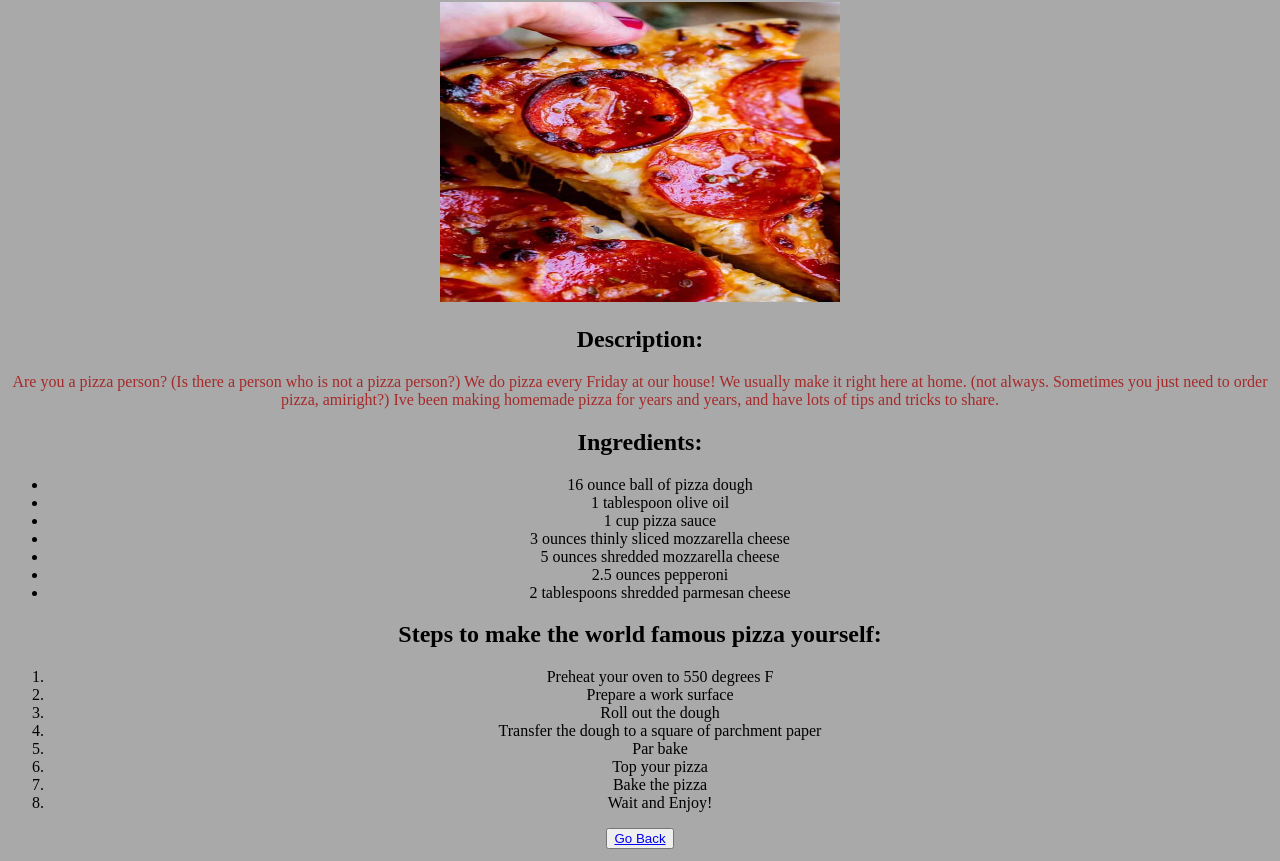
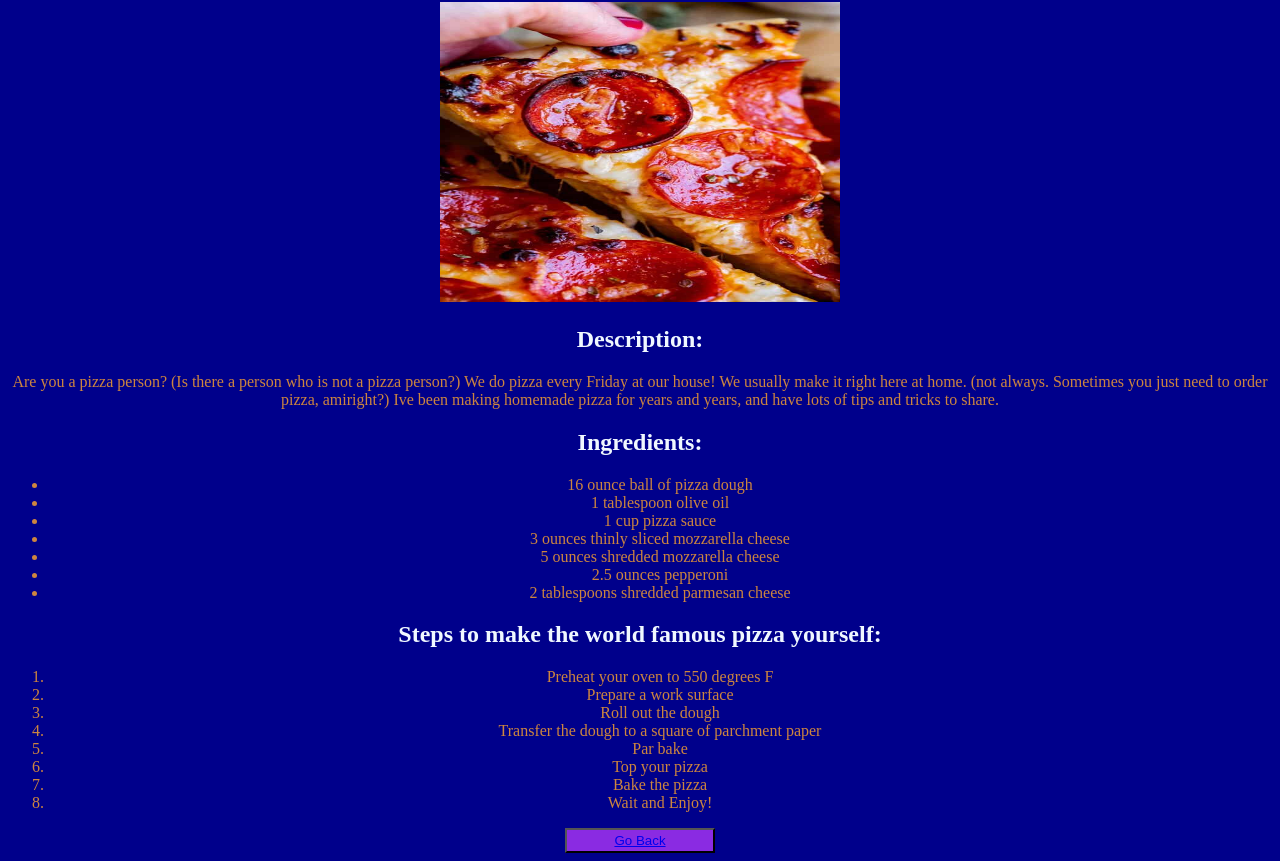
Before and after one commit to T0D071U/Odin-Recipies, a plain HTML site: page recipes/pizza.html in a window 1280 px wide. Shown: the part 78-939 px from the top of the page. Drawn offline with Linux system fonts and the light colour scheme.

Commit message:
Finished CSS for the recipe pages.

```diff
--- a/recipes/style.css
+++ b/recipes/style.css
@@ -1,8 +1,15 @@
 body {
     text-align: center;
     font: 800;
-    background-color: darkgray;
+    background-color: darkblue;
+    color: aliceblue;
 }
-p {
-    color: brown;
+p, li{
+    color: peru;
 }
+
+button {
+    width: 150px;
+    height: 25px;
+    background-color: blueviolet;
+}
```
